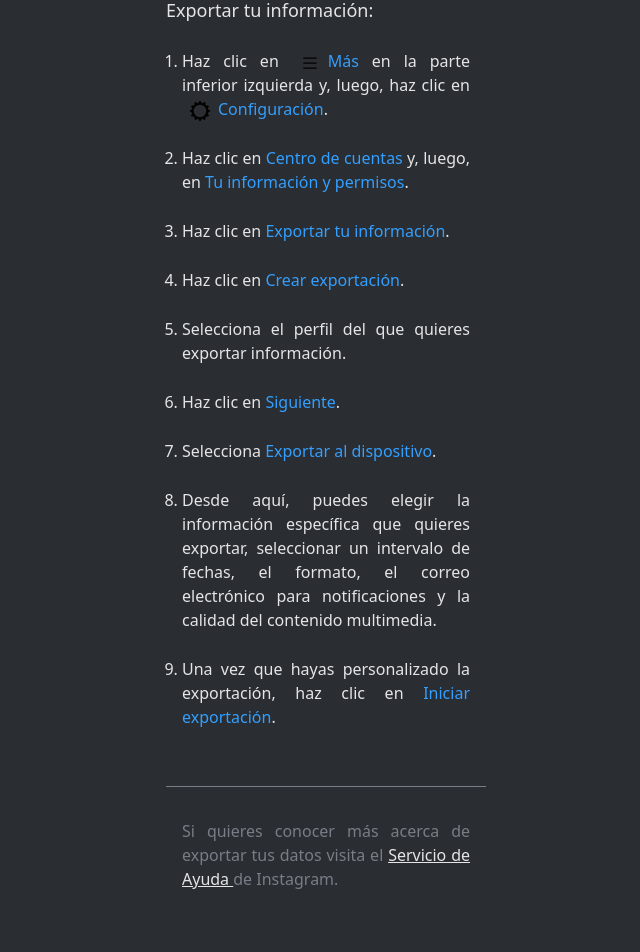
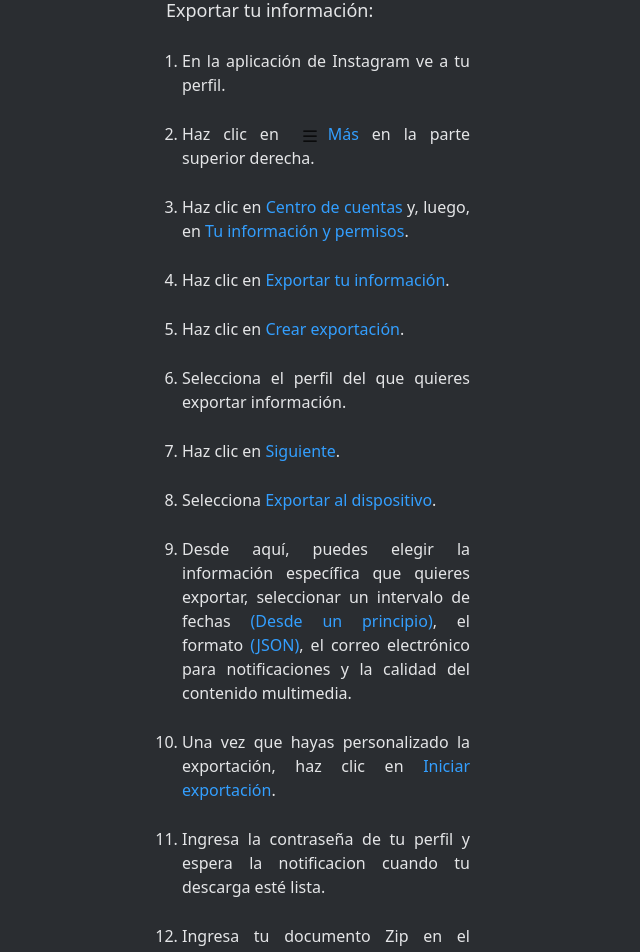
Before and after one commit to mari3l-p/Analizador-Insta, a Next.js app: page /guia in a window 1280 px wide. Shown: the part 320-1272 px from the top of the page, without its empty margins (314-954 px from the left). Built offline with nearby package versions, Linux system fonts and the light colour scheme.

Commit message:
Fixed Guia de uso

```diff
--- a/src/app/guia/page.tsx
+++ b/src/app/guia/page.tsx
@@ -1,6 +1,7 @@
 import SectionHeader from "@/components/SectionHeader";
 import Highlight from "./Highlight";
 import { List, GearWide } from "react-bootstrap-icons";
+import Link from "next/link";
 
 import type { Metadata } from 'next'
 
@@ -10,6 +11,7 @@
 }
 
  export default function Guia() {
+
     return (
       <>
          <div className="center-element">
@@ -21,15 +23,18 @@
             <div className=" w-xs mx-auto text-justify">
                <h3 className="font-medium text-lg">Exportar tu información:</h3>
                <ol className="list-decimal w-2xs mx-auto steps">
-                  <li> Haz clic en <Highlight Icon={List} text="Más" /> en la parte inferior izquierda y, luego, haz clic en <Highlight Icon={GearWide} text="Configuración"></Highlight>.</li>
+                  <li>En la aplicación de Instagram ve a tu perfil.</li>
+                  <li>Haz clic en <Highlight Icon={List} text="Más" /> en la parte superior derecha.</li>
                   <li>Haz clic en <Highlight text="Centro de cuentas" /> y, luego, en <Highlight text="Tu información y permisos" />.</li>
                   <li>Haz clic en <Highlight  text="Exportar tu información"/>.</li>
                   <li>Haz clic en <Highlight  text="Crear exportación"/>.</li>
                   <li>Selecciona el perfil del que quieres exportar información.</li>
                   <li>Haz clic en <Highlight  text="Siguiente"/>.</li>
                   <li>Selecciona <Highlight  text="Exportar al dispositivo"/>.</li>
-                  <li>Desde aquí, puedes elegir la información específica que quieres exportar, seleccionar un intervalo de fechas, el formato, el correo electrónico para notificaciones y la calidad del contenido multimedia.</li>
+                  <li>Desde aquí, puedes elegir la información específica que quieres exportar, seleccionar un intervalo de fechas <Highlight  text="(Desde un principio)"/>, el formato <Highlight  text="(JSON)"/>, el correo electrónico para notificaciones y la calidad del contenido multimedia.</li>
                   <li>Una vez que hayas personalizado la exportación, haz clic en <Highlight text="Iniciar exportación"/>.</li>
+                  <li>Ingresa la contraseña de tu perfil y espera la notificacion cuando tu descarga esté lista.</li>
+                  <li>Ingresa tu documento Zip en el <Link href="/" className="underline blue-text">Analizador de Datos</Link></li>
                </ol>
             </div>
 
```
